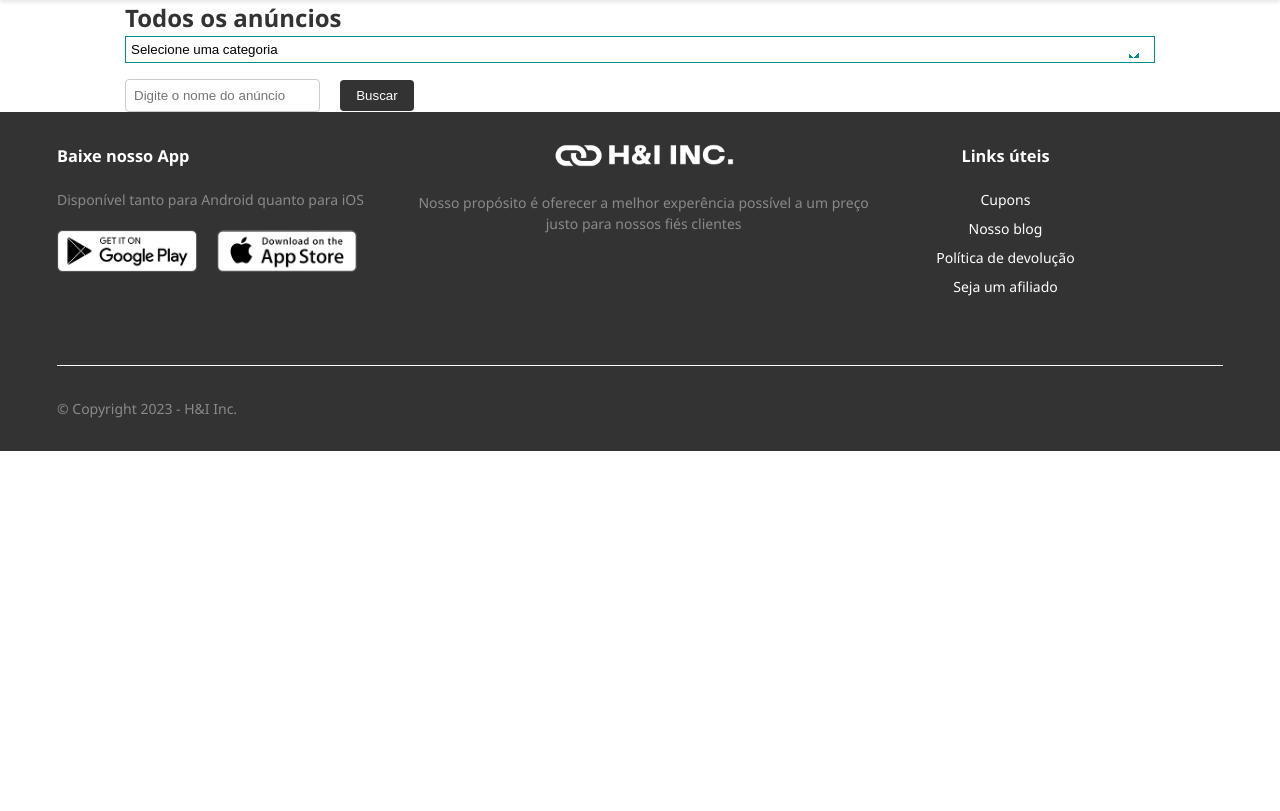
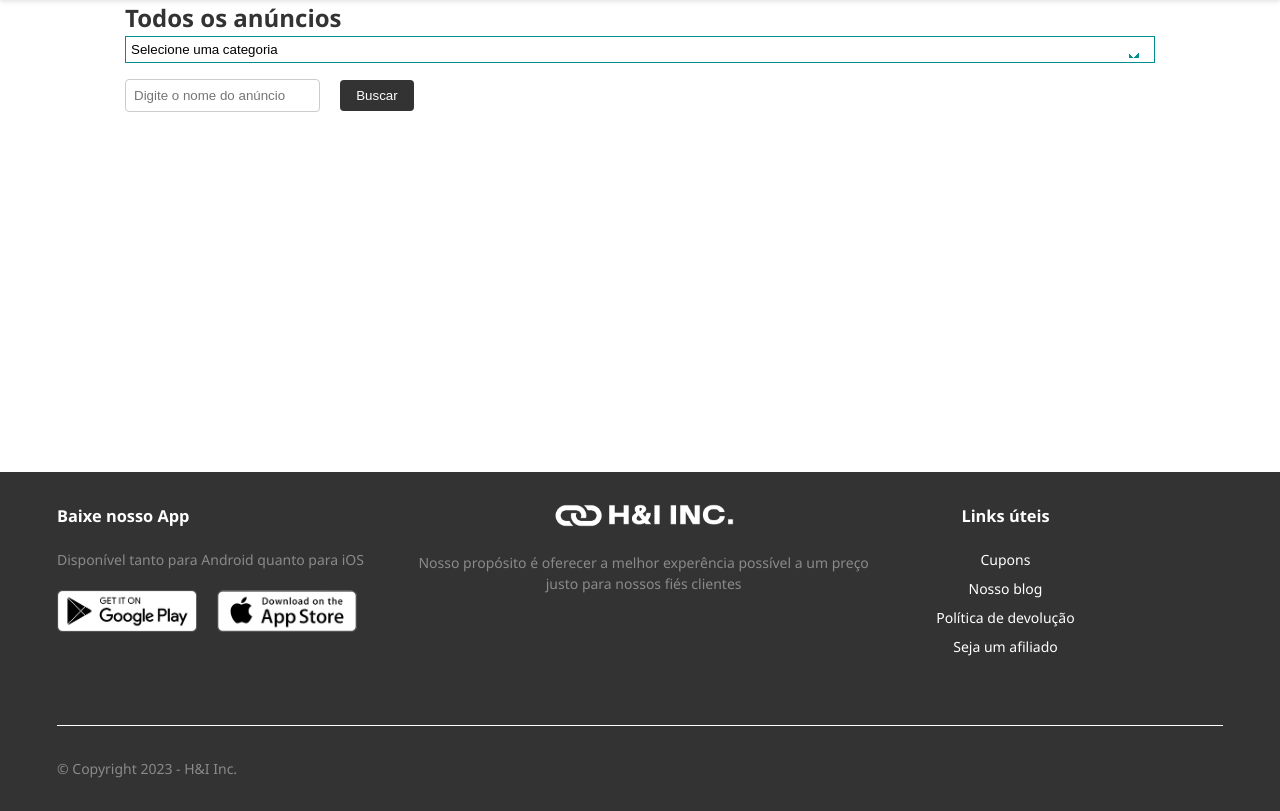
Before and after one commit to heitorfilho/ProjetoWebPPI, a PHP site: page /pages/produtos.html in a window 1280 px wide. Shown: the part 89-900 px from the top of the page. Before the commit the page ends 540 px from the top, so only its background shows below. Run offline with PHP 8.4, Linux system fonts and the light colour scheme; data that the repository does not hold is empty; a stand-in replaces the project's code that opens the database connection; some libraries are stand-ins or nearby versions.

Commit message:
update css da pagina dos produtos

```diff
--- a/assets/css/produtos.css
+++ b/assets/css/produtos.css
@@ -6,13 +6,17 @@
 }
 
 /* Global styles */
-body {
+body{
   font-family: "Segoe UI", Tahoma, Geneva, sans-serif;
   font-size: 16px;
   line-height: 1.5;
   color: #333;
   position: relative;
   min-height: 100vh;
+}
+
+main{
+  min-height: 45vh;
 }
 
 a {
@@ -139,6 +143,9 @@ ul {
   background-color: #333;
   color: #fff;
   padding: 2rem;
+  bottom: 0;
+  left: 0;
+  width: 100%;
 }
 
 .rodape-grupo {
--- a/pages/produtos.html
+++ b/pages/produtos.html
@@ -40,6 +40,7 @@
             <button id="btnBuscarAnuncio">Buscar</button>
         </div>
     </div>
+    <main>
         <div id="products" class="small-grupo linha">
             <template id="template">
                 <div class="item coluna-2">
@@ -50,6 +51,8 @@
                 </div>
             </template>
         </div>
+    </main>
+
 
     <!---- Rodapé ------>
     <div class="rodape">
```
Lines whose indentation alone changed are shown as unchanged.
